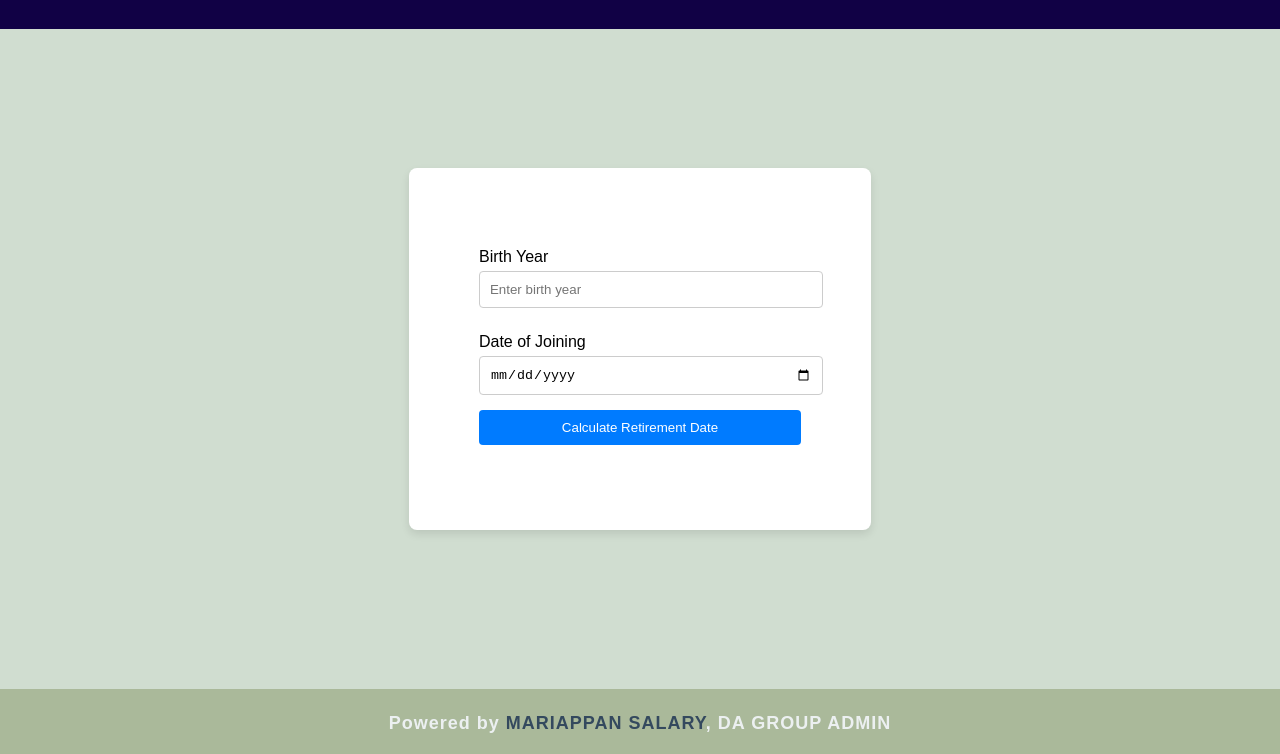
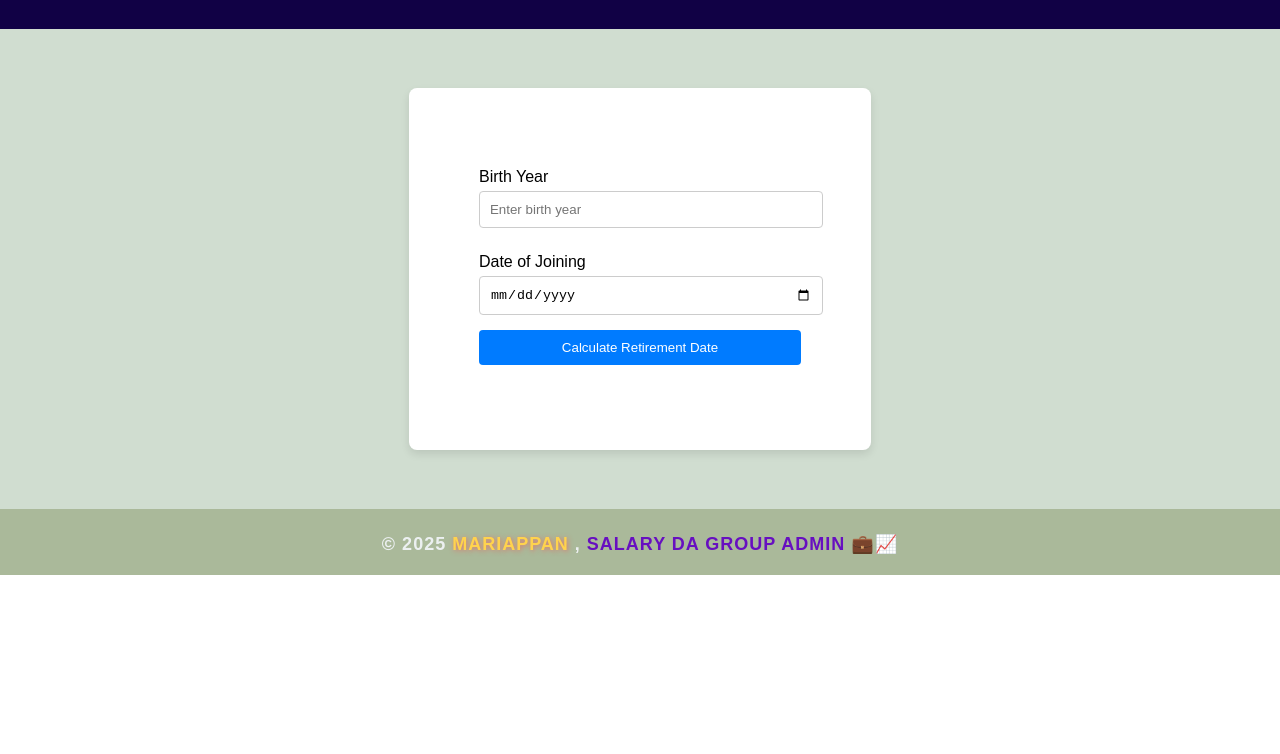
Before and after one commit to suba-shini7/Retirement-Calculator, a plain HTML site: page index.html in a window 1280 px wide. Shown: the part 61-815 px from the top of the page. Drawn offline with Linux system fonts and the light colour scheme.

Commit message:
Update index.html

```diff
--- a/index.html
+++ b/index.html
@@ -11,13 +11,14 @@
     }
     body {
       font-family: Arial, sans-serif;
-      background-color: #D0DDD0;
     }
     .main{
       display: flex;
       justify-content: center;
       align-items: center;
-      height: 80vh;
+      height: 60vh;
+      background-color: #D0DDD0;
+
     }
     nav{
   background-color: #110145;
@@ -67,7 +68,6 @@
     text-align: center;
     font-family: Arial, sans-serif;
     border-top: 4px solid #AAB99A; /* Adds a color highlight */
-    margin-top: 20px;
   }
   footer h4 {
     margin: 0;
@@ -100,8 +100,14 @@
     </div>
   </div>
   <footer>
-    <h4>Powered by <span>MARIAPPAN SALARY</span>, DA GROUP ADMIN</h4>
+    <h4 style="margin: 0; font-size: 18px;">
+      © 2025 <span style="color: #ffd34d; text-shadow: 1px 1px 5px rgba(255, 77, 77, 0.6);">
+        MARIAPPAN
+      </span>
+      , <span style="color: #670fc0; font-weight: bold;">SALARY DA GROUP ADMIN 💼📈</span>
+    </h4>
   </footer>
+
 
   <script>
     function calculateRetirement() {
```
